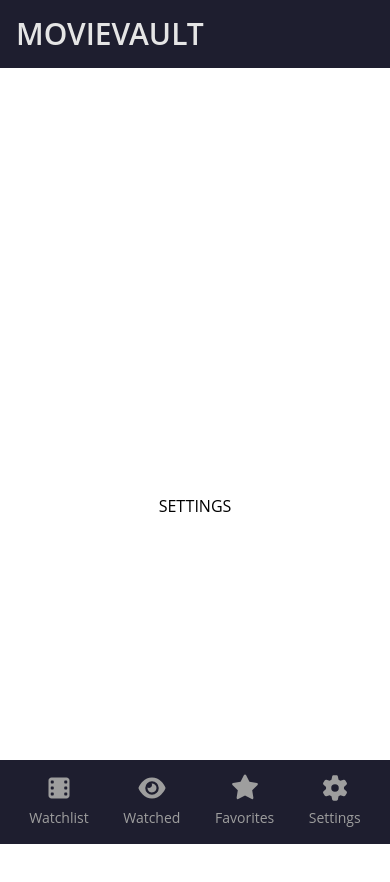
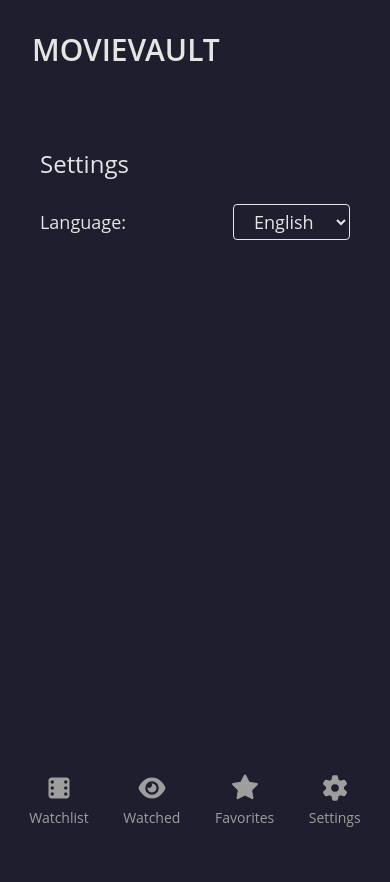
Before and after one commit to soultenser/movievault, a React (Vite) app: page /settings in a window 390 px wide. Shown: the top 882 px of the page. Built offline with nearby package versions, Linux system fonts and the light colour scheme.

Commit message:
added minumum language localization

```diff
--- a/package.json
+++ b/package.json
@@ -16,8 +16,10 @@
     "@fortawesome/free-solid-svg-icons": "^7.1.0",
     "@fortawesome/react-fontawesome": "^3.1.0",
     "@tailwindcss/vite": "^4.1.14",
+    "i18next": "^25.6.0",
     "react": "^19.1.1",
     "react-dom": "^19.1.1",
+    "react-i18next": "^16.2.1",
     "react-router-dom": "^7.9.4",
     "vite-plugin-pwa": "^1.1.0"
   },
--- a/src/App.jsx
+++ b/src/App.jsx
@@ -5,11 +5,11 @@ import { Outlet } from "react-router-dom"
 function App() {
 
 	return (
-		<div className="font-display">
+		<div className="min-h-screen font-display">
 				<Header />
-			<div className="min-h-screen font-display md:flex">
+			<div className="font-display md:flex">
 				<Navbar />
-				<main className="p-4">
+				<main className="h-screen w-full p-10 md:p-6 bg-primary">
 					<Outlet />
 				</main>
 			</div>
--- a/src/components/Header.jsx
+++ b/src/components/Header.jsx
@@ -1,7 +1,7 @@
 import { Link } from "react-router-dom";
 export default function Header() {
     return (
-        <header className="bg-primary p-4 md:p-8 md:flex">
+        <header className="bg-primary p-8 md:p-8 md:flex">
             <div>
                 <Link to="/" className="text-clear text-3xl md:text-4xl font-semibold"> MOVIEVAULT </Link>
 
--- /dev/null
+++ b/src/components/LanguageSelector.jsx
@@ -0,0 +1,26 @@
+import { useTranslation } from 'react-i18next';
+
+export default function LanguageSelector() {
+  const { i18n, t } = useTranslation();
+
+  const changeLanguage = (lang) => {
+    i18n.changeLanguage(lang);
+    // salva la scelta in localStorage per ricordarla
+    localStorage.setItem('language', lang);
+  };
+
+  return (
+    <div className="language-selector text-clear w-full md:block flex justify-between items-center">
+      <label htmlFor="language" className='text-lg md:text-xl md:mr-6'>{t('language')}:</label>
+      <select
+        id="language"
+        value={i18n.language}
+        onChange={(e) => changeLanguage(e.target.value)}
+        className="p-g pl-4 pr-4 pt-1 pb-1 text-lg md:text-xl rounded border border-clear"
+      >
+        <option value="it" className='text-primary'>Italiano</option>
+        <option value="en" className='text-primary'>English</option>
+      </select>
+    </div>
+  );
+}
--- a/src/components/Navbar.jsx
+++ b/src/components/Navbar.jsx
@@ -1,36 +1,40 @@
 import { Link } from "react-router-dom";
+import { useTranslation } from "react-i18next";
 import { FontAwesomeIcon } from "@fortawesome/react-fontawesome";
 import { faFilm } from "@fortawesome/free-solid-svg-icons";
 import { faEye } from "@fortawesome/free-solid-svg-icons";
 import { faStar } from "@fortawesome/free-solid-svg-icons";
 import { faGear } from "@fortawesome/free-solid-svg-icons";
 
+
 export default function Navbar()
 {
+    const { t } = useTranslation();
     return(
         <nav className="bg-primary text-neutral">
-            <ul className="hidden md:flex flex-col p-8 gap-4 text-2xl">
+            <ul className="hidden md:flex flex-col p-8 gap-4 text-2xl w-75">
                 <li>
                     <Link to="/" className="focus:text-accent hover:text-accent">
                     <FontAwesomeIcon icon={faFilm} className="mr-4"/>
-                    Watchlist
+                    {t('watchlist')}
                     </Link>
                 </li>
                 <li>
                     <Link to="/watched" className="focus:text-accent hover:text-accent">
                     <FontAwesomeIcon icon={faEye} className="mr-4" />
-                    Watched </Link>
+                    {t('watched')}
+                    </Link>
                 </li>
                 <li>
                     <Link to="/favorites" className="focus:text-accent hover:text-accent">
                     <FontAwesomeIcon icon={faStar} className="mr-4" />
-                    Favorites
+                    {t('favorites')}
                     </Link>
                 </li>
                 <li>
                     <Link to="/settings" className="focus:text-accent hover:text-accent">
                     <FontAwesomeIcon icon={faGear} className="mr-4" />
-                    Settings
+                    {t('settings')}
                     </Link>
                 </li>
             </ul>
@@ -39,25 +43,25 @@ export default function Navbar()
                 <li>
                     <Link to="/" className="focus:text-accent hover:text-accent flex flex-col text-center justify-center items-center gap-2">
                     <FontAwesomeIcon icon={faFilm} className="text-2xl "/>
-                    Watchlist
+                    {t('watchlist')}
                     </Link>
                 </li>
                 <li>
                     <Link to="/watched" className="focus:text-accent hover:text-accent text-center flex flex-col justify-center items-center gap-2">
                     <FontAwesomeIcon icon={faEye} className="text-2xl" />
-                    Watched
+                    {t('watched')}
                     </Link>
                 </li>
                 <li>
                     <Link to="/favorites" className="focus:text-accent hover:text-accent text-center flex flex-col justify-center items-center gap-2">
                     <FontAwesomeIcon icon={faStar} className="text-2xl" />
-                    Favorites
+                    {t('favorites')}
                     </Link>
                 </li>
                 <li>
                     <Link to="/settings" className="focus:text-accent hover:text-accent text-center flex flex-col justify-center items-center gap-2">
                     <FontAwesomeIcon icon={faGear} className="text-2xl" />
-                    Settings
+                    {t('settings')}
                     </Link>
                 </li>
             </ul>
--- /dev/null
+++ b/src/i18n.js
@@ -0,0 +1,21 @@
+import i18next from "i18next";
+import { initReactI18next } from "react-i18next";
+import translationIT from "./locales/it/translation.json";
+import translationEN from "./locales/en/translation.json";
+
+const resources = {
+    en: { translation: translationEN },
+    it: { translation: translationIT }
+}
+
+i18next.use(initReactI18next)
+.init({
+    resources,
+    lng: 'en',
+    fallbackLng: 'en',
+    interpolation: {
+        escapeValue: false
+    }
+});
+
+export default i18next;
--- /dev/null
+++ b/src/locales/en/translation.json
@@ -0,0 +1,10 @@
+{
+    "watchlist": "Watchlist",
+    "watched": "Watched",
+    "favorites": "Favorites",
+    "settings": "Settings",
+    "add_movie": "Add Movie",
+    "search": "Search",
+    "searching": "Searching",
+    "language": "Language"
+}
--- /dev/null
+++ b/src/locales/it/translation.json
@@ -0,0 +1,10 @@
+{
+    "watchlist": "Watchlist",
+    "watched": "Guardati",
+    "favorites": "Preferiti",
+    "settings": "Opzioni",
+    "add_movie": "Aggiungi Film",
+    "search": "Cerca",
+    "searching": "Ricerca",
+    "language": "Lingua"
+}
--- a/src/main.jsx
+++ b/src/main.jsx
@@ -2,6 +2,7 @@ import React from 'react'
 import ReactDOM from 'react-dom/client'
 import Router from './router'
 import './index.css'
+import './i18n'
 
 ReactDOM.createRoot(document.getElementById('root')).render(
 	<React.StrictMode>
--- a/src/pages/Settings.jsx
+++ b/src/pages/Settings.jsx
@@ -1,7 +1,15 @@
+import LanguageSelector from "../components/LanguageSelector";
+import { useTranslation } from "react-i18next";
+
 export default function Settings() {
+    const { t } = useTranslation();
+
     return (
-        <div className="min-h-screen flex justify-center items-center">
-            SETTINGS
+        <div className= "w-full bg-primary pt-2">
+            <h1 className="text-clear font-display text-2xl md:text-3xl mb-2">{t('settings')}</h1>
+            <div className="container w-full pt-4 pb-4 md:block flex justify-center items-center">
+                <LanguageSelector />
+            </div>
         </div>
     );
 }
```
Also changed, not shown: 1 other file (tests, documents, lock files or other folders).
